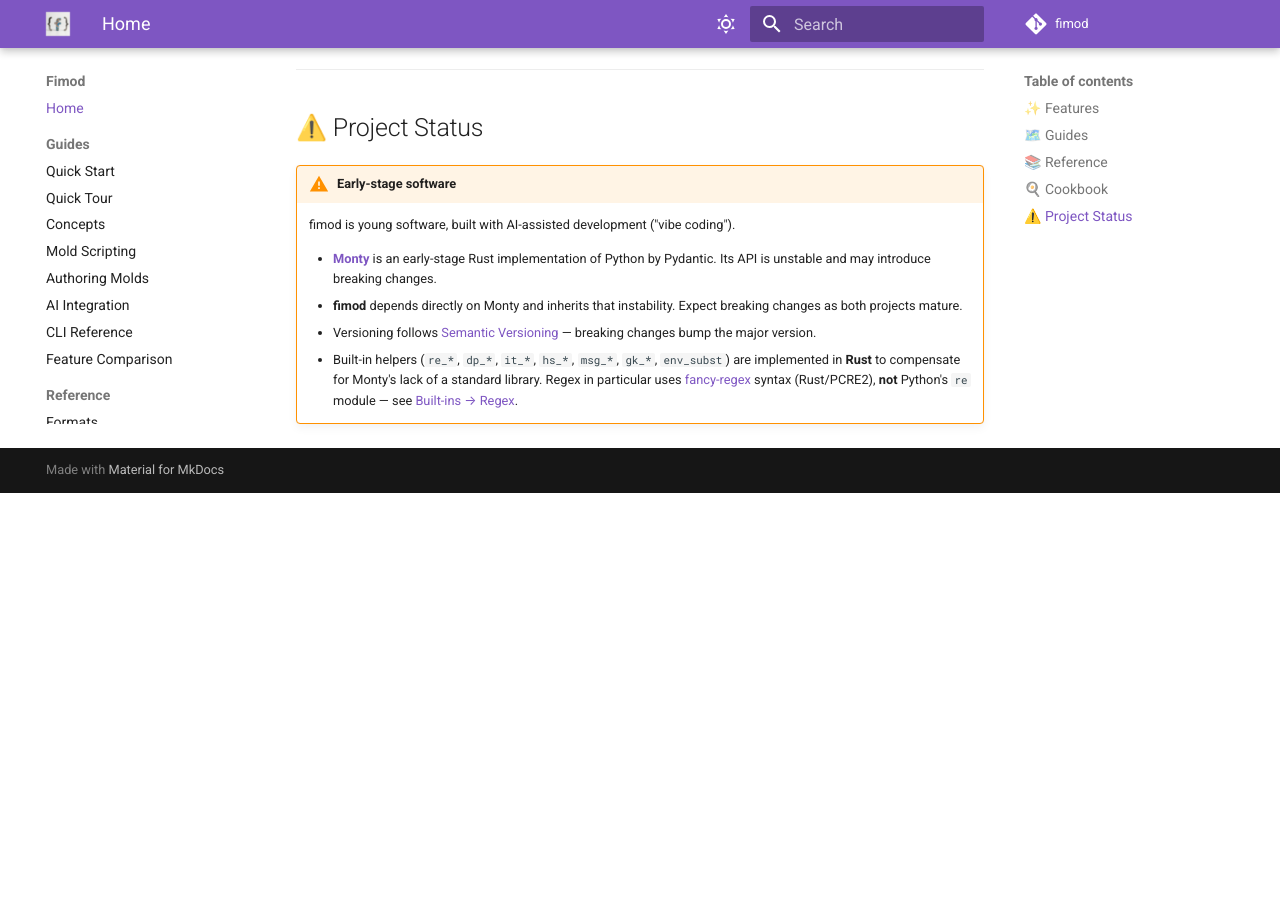
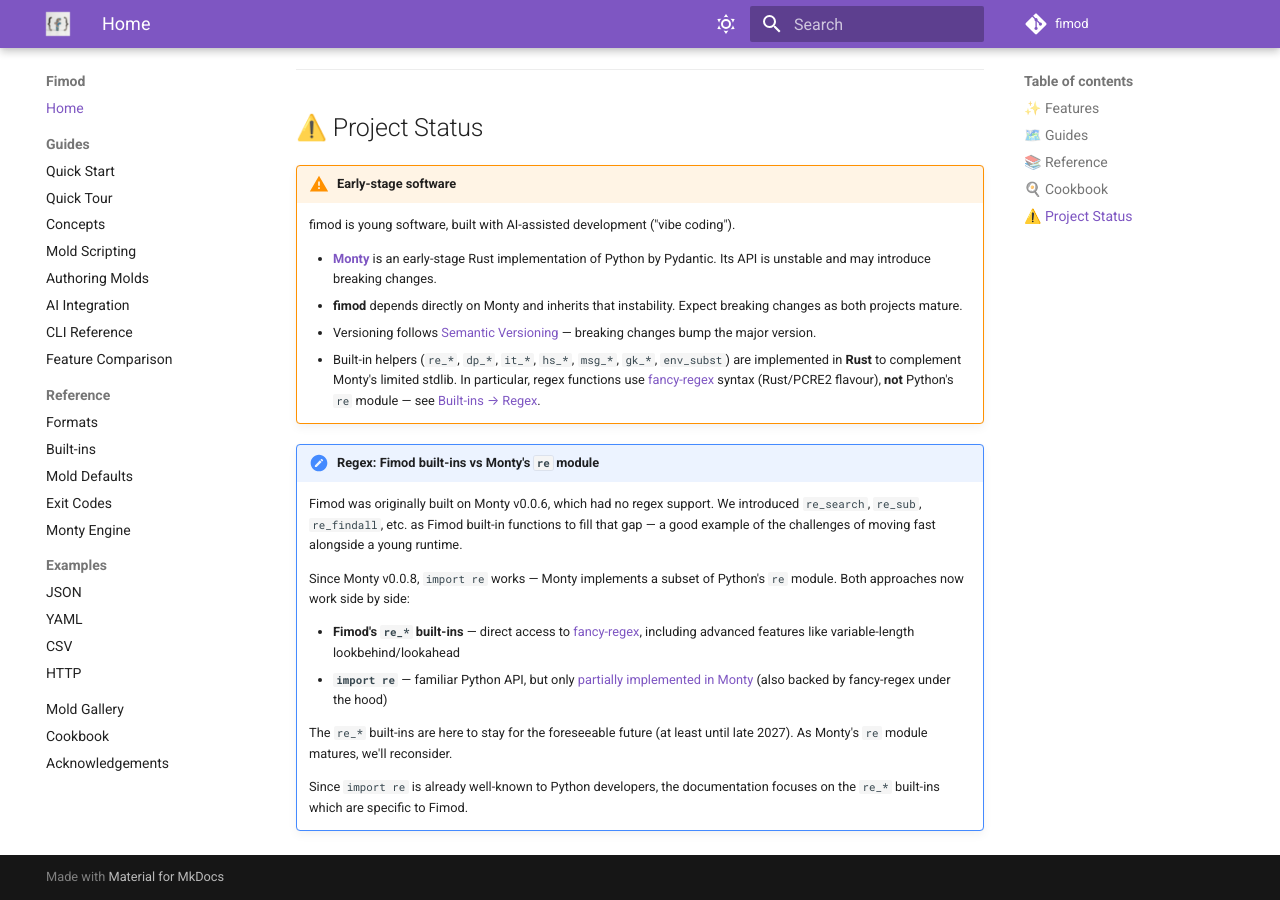
Before and after one commit to pytgaen/fimod, an MkDocs documentation site: the page built from docs/index.md, in a window 1280 px wide and 900 px high, scrolled down 2828 px. Built offline with MkDocs 1.6.1 and Material for MkDocs 9.7.7, drawn with Linux system fonts in a browser that asks for light colours; comment, search, counter and statistics services are not loaded; before the commit the page ends 3321 px from its top, so only the background shows below that.

```diff
--- a/Cargo.toml
+++ b/Cargo.toml
@@ -1,6 +1,6 @@
 [package]
 name = "fimod"
-version = "0.1.0"
+version = "0.1.1"
 edition = "2021"
 description = "Transform structured data using Python mold scripts via Monty"
 license = "LGPL-3.0-only"
--- a/docs/index.md
+++ b/docs/index.md
@@ -163,4 +163,18 @@ Lookup tables and complete specifications.
     - **[Monty](https://github.com/pydantic/monty)** is an early-stage Rust implementation of Python by Pydantic. Its API is unstable and may introduce breaking changes.
     - **fimod** depends directly on Monty and inherits that instability. Expect breaking changes as both projects mature.
     - Versioning follows [Semantic Versioning](https://semver.org/) — breaking changes bump the major version.
-    - Built-in helpers (`re_*`, `dp_*`, `it_*`, `hs_*`, `msg_*`, `gk_*`, `env_subst`) are implemented in **Rust** to compensate for Monty's lack of a standard library. Regex in particular uses [fancy-regex](https://github.com/fancy-regex/fancy-regex) syntax (Rust/PCRE2), **not** Python's `re` module — see [Built-ins → Regex](reference/built-ins.md#regex-functions-re).
+    - Built-in helpers (`re_*`, `dp_*`, `it_*`, `hs_*`, `msg_*`, `gk_*`, `env_subst`) are implemented in **Rust** to complement Monty's limited stdlib. In particular, regex functions use [fancy-regex](https://github.com/fancy-regex/fancy-regex) syntax (Rust/PCRE2 flavour), **not** Python's `re` module — see [Built-ins → Regex](reference/built-ins.md#regex-functions-re).
+
+!!! note "Regex: Fimod built-ins vs Monty's `re` module"
+    Fimod was originally built on Monty v0.0.6, which had no regex support.
+    We introduced `re_search`, `re_sub`, `re_findall`, etc. as Fimod built-in functions to fill that gap — a good example of the challenges of moving fast alongside a young runtime.
+
+    Since Monty v0.0.8, `import re` works — Monty implements a subset of Python's `re` module.
+    Both approaches now work side by side:
+
+    - **Fimod's `re_*` built-ins** — direct access to [fancy-regex](https://github.com/fancy-regex/fancy-regex), including advanced features like variable-length lookbehind/lookahead
+    - **`import re`** — familiar Python API, but only [partially implemented in Monty](https://github.com/pydantic/monty/pull/157) (also backed by fancy-regex under the hood)
+
+    The `re_*` built-ins are here to stay for the foreseeable future (at least until late 2027). As Monty's `re` module matures, we'll reconsider.
+
+    Since `import re` is already well-known to Python developers, the documentation focuses on the `re_*` built-ins which are specific to Fimod.
```
Also changed, not shown: CHANGELOG.md (added, +48 -0 lines), README.md (+9 -3 lines), docs/guides/quick-start.md (+39 -1 lines), 5 other files.
